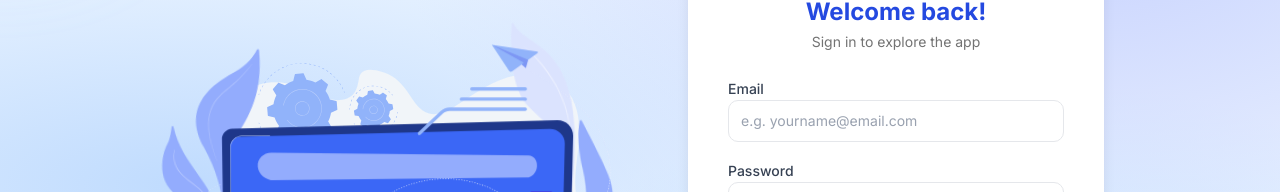
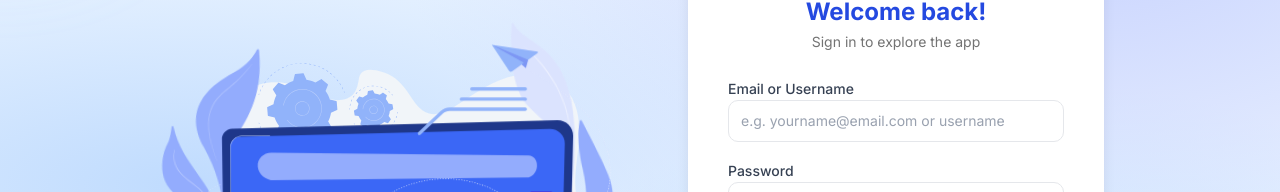
Before and after one commit to dtugm/leger-jogja, a Next.js app in the folder src/frontend/: page /auth/login in a window 1280 px wide. Shown: the part 214-406 px from the top of the page. Built offline with nearby package versions, Linux system fonts and the light colour scheme; no server answers.

Commit message:
fix: delete user, toast position, login accept username

```diff
--- a/src/frontend/app/(main)/user-management/_components/role-management-client.tsx
+++ b/src/frontend/app/(main)/user-management/_components/role-management-client.tsx
@@ -74,8 +74,10 @@ async function handleAddSubmit(data: UserFormData) {
   setAddOpen(false);
 }
 
-function handleDeleteConfirm() {
+async function handleDeleteConfirm() {
     if (!deleteTarget) return;
+    const res = await UserApi.delete(deleteTarget.id);
+    if (!res.success) return;
     setUsers((prev) => prev.filter((u) => u.id !== deleteTarget.id));
     setDeleteTarget(null);
 }
--- a/src/frontend/components/auth/form-sign-in.tsx
+++ b/src/frontend/components/auth/form-sign-in.tsx
@@ -73,15 +73,15 @@ export default function FormSignIn() {
           control={control}
           render={({ field }) => (
             <FormField
-              label="Email"
-              type="email"
-              placeholder="e.g. yourname@email.com"
+              label="Email or Username"
+              type="text"
+              placeholder="e.g. yourname@email.com or username"
               value={field.value ?? ""}
               onChange={field.onChange}
               error={errors.email?.message}
-          labelClassName="text-gray-700"
-          inputClassName="bg-white border-gray-200 text-gray-900 placeholder:text-gray-400"
-        />
+              labelClassName="text-gray-700"
+              inputClassName="bg-white border-gray-200 text-gray-900 placeholder:text-gray-400"
+            />
           )}
         />
         <Controller
--- a/src/frontend/components/toast/toast.css
+++ b/src/frontend/components/toast/toast.css
@@ -5,7 +5,7 @@
 /* --- Viewport: fixed position at bottom-right --- */
 .toast-viewport {
   position: fixed;
-  bottom: 24px;
+  top: 24px;
   right: 24px;
   z-index: 9999;
   display: flex;
```
